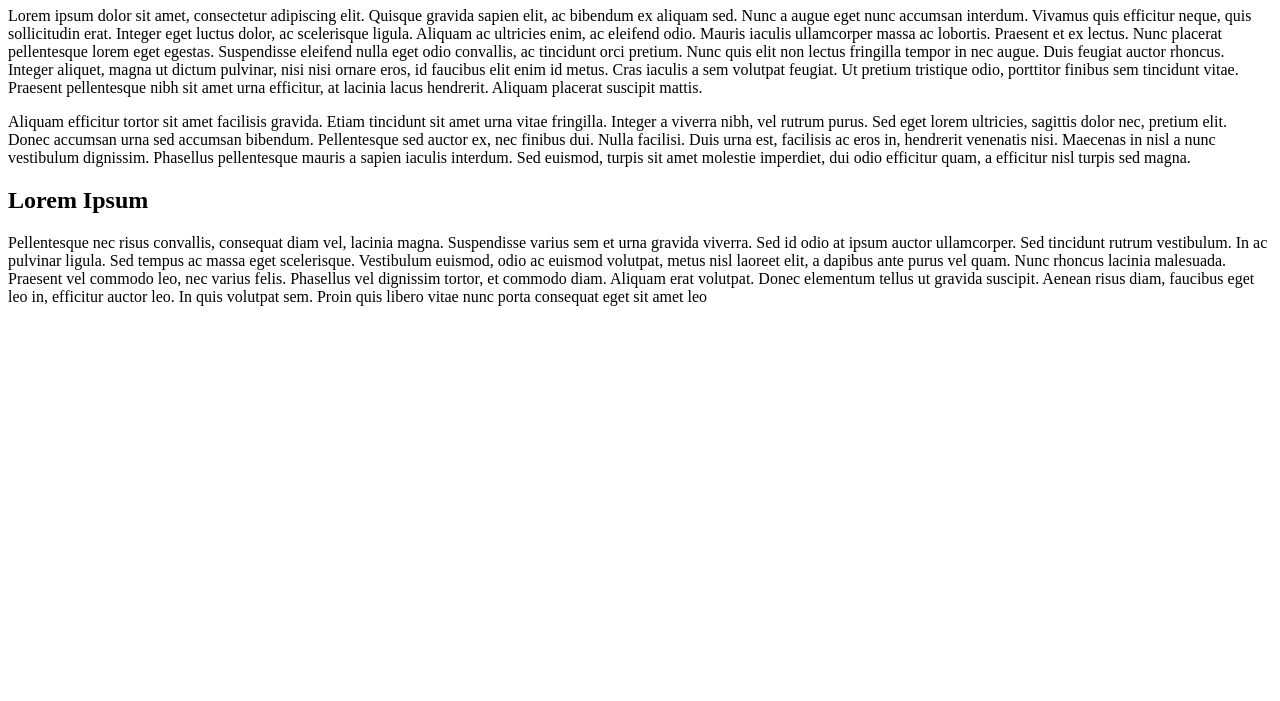
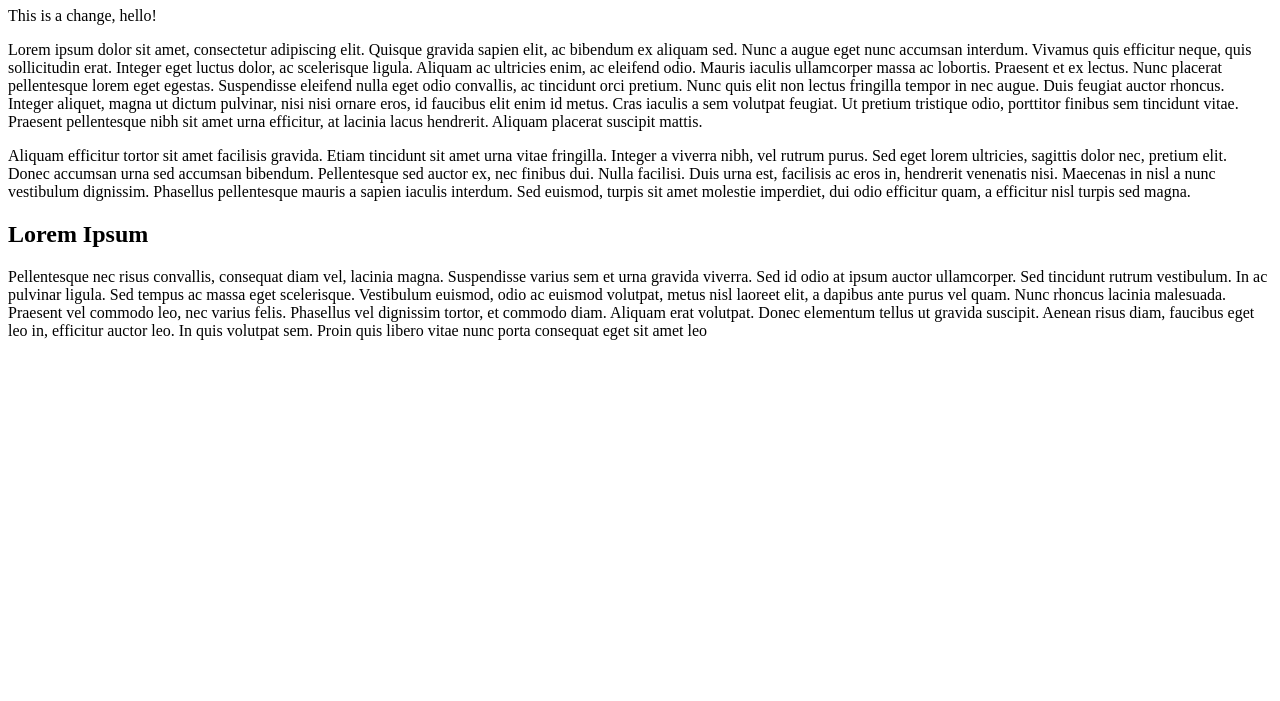
Before and after one commit to dnm27/is117-assignment1, a plain HTML site: page about.html in a window 1280 px wide. Shown: the part 99-800 px from the top of the page. Drawn offline with Linux system fonts and the light colour scheme.

Commit message:
added text in about page

```diff
--- a/about.html
+++ b/about.html
@@ -11,6 +11,7 @@
 			<a href="./projects/index.html">Projects</a>
 		</nav>
 		<h1>Hello world!</h1>
+		<p>This is a change, hello!</p>
 		<p>Lorem ipsum dolor sit amet, consectetur adipiscing elit. Quisque gravida sapien elit, ac bibendum ex aliquam sed. Nunc a augue eget nunc accumsan interdum. Vivamus quis efficitur neque, quis sollicitudin erat. Integer eget luctus dolor, ac scelerisque ligula. Aliquam ac ultricies enim, ac eleifend odio. Mauris iaculis ullamcorper massa ac lobortis. Praesent et ex lectus. Nunc placerat pellentesque lorem eget egestas. Suspendisse eleifend nulla eget odio convallis, ac tincidunt orci pretium. Nunc quis elit non lectus fringilla tempor in nec augue. Duis feugiat auctor rhoncus. Integer aliquet, magna ut dictum pulvinar, nisi nisi ornare eros, id faucibus elit enim id metus. Cras iaculis a sem volutpat feugiat. Ut pretium tristique odio, porttitor finibus sem tincidunt vitae. Praesent pellentesque nibh sit amet urna efficitur, at lacinia lacus hendrerit. Aliquam placerat suscipit mattis.</p>
 		<p>Aliquam efficitur tortor sit amet facilisis gravida. Etiam tincidunt sit amet urna vitae fringilla. Integer a viverra nibh, vel rutrum purus. Sed eget lorem ultricies, sagittis dolor nec, pretium elit. Donec accumsan urna sed accumsan bibendum. Pellentesque sed auctor ex, nec finibus dui. Nulla facilisi. Duis urna est, facilisis ac eros in, hendrerit venenatis nisi. Maecenas in nisl a nunc vestibulum dignissim. Phasellus pellentesque mauris a sapien iaculis interdum. Sed euismod, turpis sit amet molestie imperdiet, dui odio efficitur quam, a efficitur nisl turpis sed magna.</p>
 		<h2> Lorem Ipsum</h2>
```
